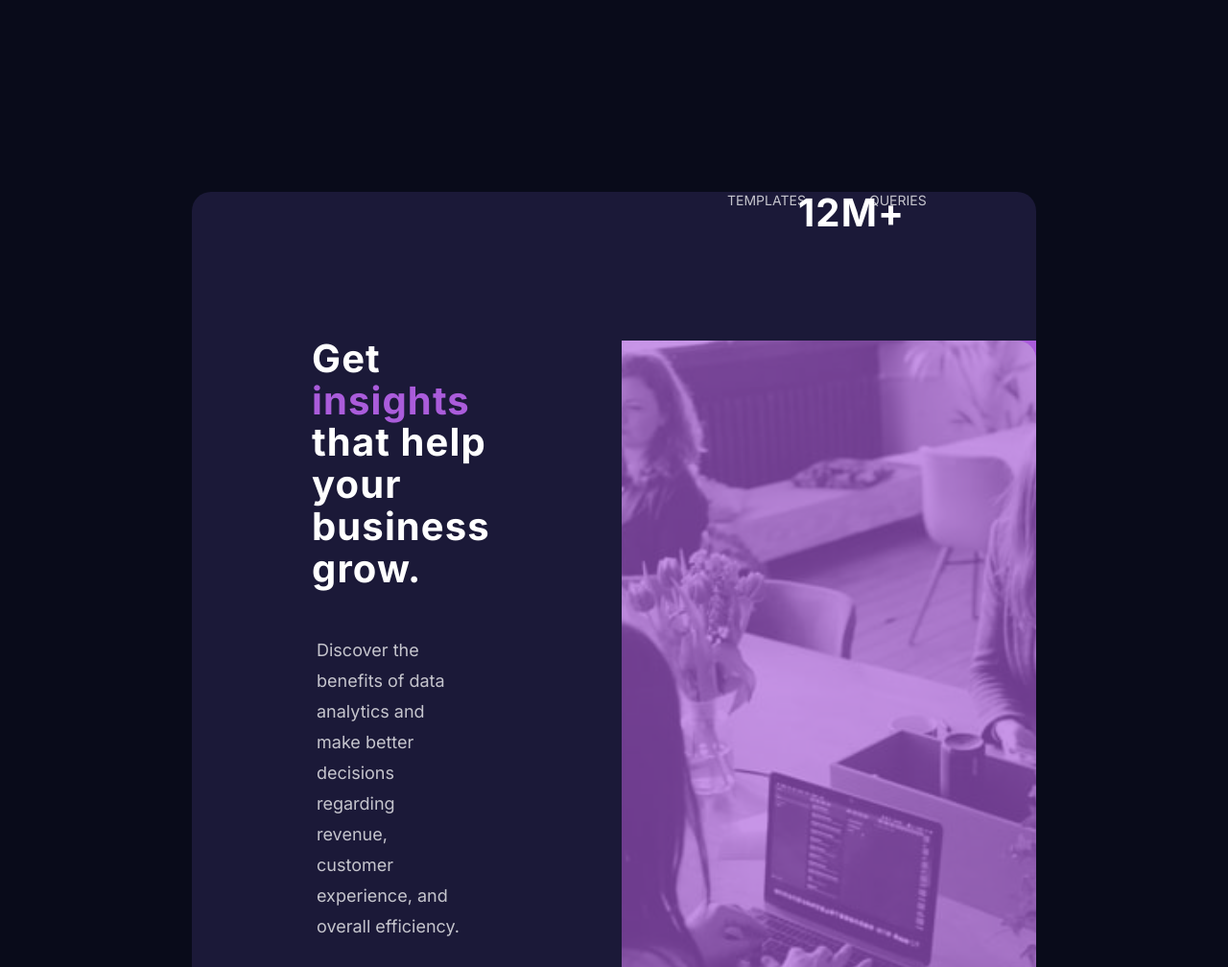
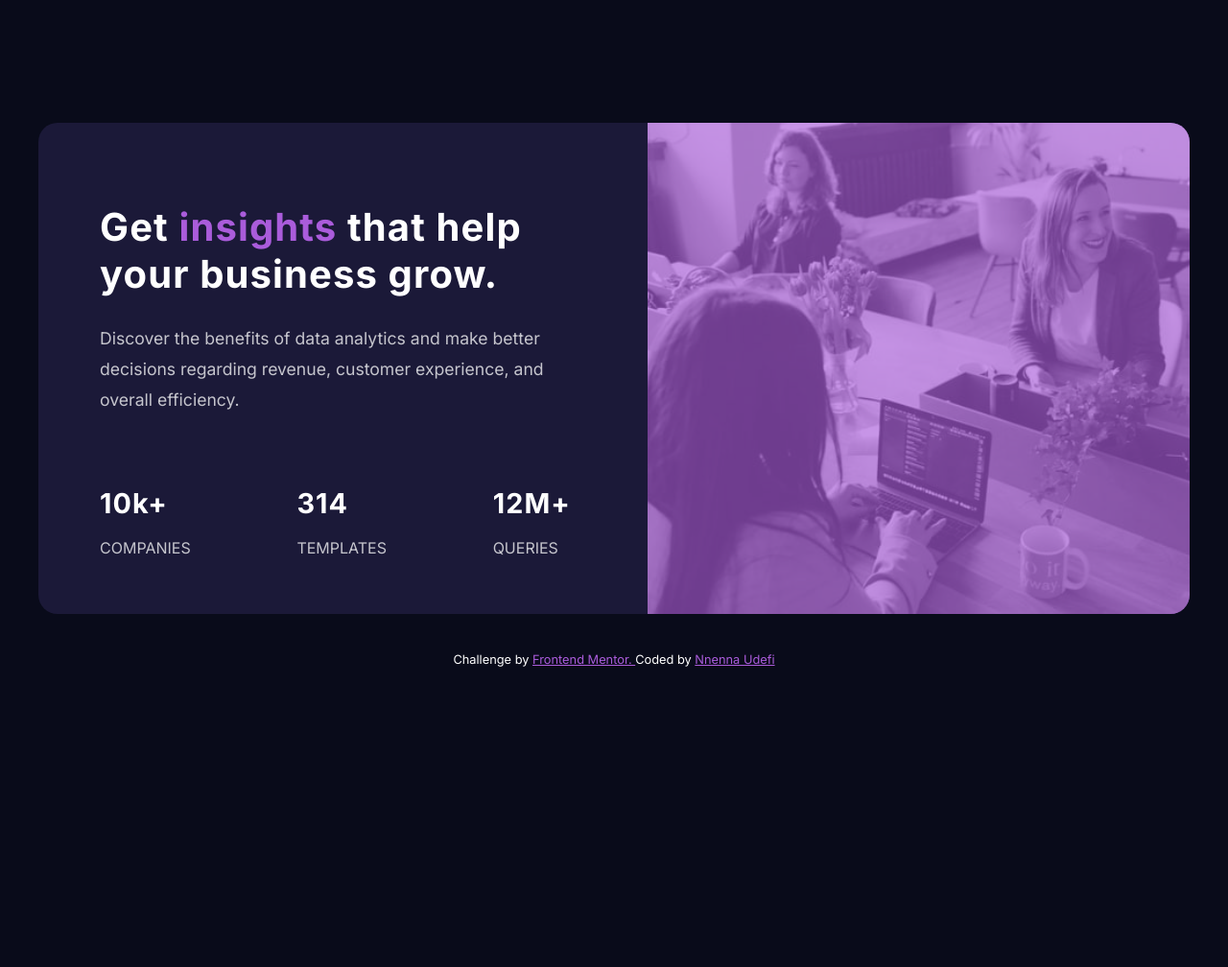
Before and after one commit to Nnenna-udefi/stats-preview-card, a plain HTML site: page index.html in a window 1280 px wide. Shown: the top 1008 px of the page at 96% size. After the commit the page ends 863 px from the top, so only its background shows below. Drawn offline with Linux system fonts and the light colour scheme; a web font is replaced by a local one.

Commit message:
desktop changes

```diff
--- a/index.html
+++ b/index.html
@@ -10,35 +10,39 @@
     <link rel="stylesheet" href="https://fonts.google.com/specimen/Lexend+Deca">
 </head>
 <body>
+<main>
+<div class="card">
+    <div class="header">
+        <img src="images/image-header-desktop.jpg" alt="header" >
+    </div>
 
-    <div class="card">
-        <header><img src="images/image-header-desktop.jpg" alt="header"></header>
-        <div class="content">
-     <div class="main-body">
-     <div>
+<div class="content">
+     <div class="card-title">
         <h1 class=>Get <span class="violet">insights</span> that help your business grow.</h1>
         <p class="real"> Discover the benefits of data analytics and make better decisions regarding revenue, customer experience, and overall efficiency.</p>
     </div>
-    </div>
 
-        <div class="company">
-            <div class="first"><h1>10k+</h1>
+    <div class="company">
+            <div><h1>10k+</h1>
                 <p class="para">companies</p>
             </div>
-
-            <h1>314</h1>
-            <p class="para">templates</p>
+            <div>
+                <h1>314</h1>
+                <p class="para">templates</p>
+            </div>
+            <div>
             <h1>12M+</h1>
             <p class="para">queries</p>
-        </div>
+            </div>
     </div>
+</div>
+
        <div class="head"><img src="images/image-header-desktop.jpg" alt="header"></div>
-
 
 </div>
 <footer>
     Challenge by <a href="https://www.frontendmentor.io/?ref=challenge" target="_blank">Frontend Mentor. </a> Coded by <a href="https://github.com/Nnenna-udefi">Nnenna Udefi</a>
 </footer>
-
+</main>
 </body>
 </html>
--- a/styles.css
+++ b/styles.css
@@ -3,58 +3,50 @@
 body{
    background-color:hsl(233, 47%, 7%);
    margin: auto;
-   padding-top: 100px;
-    padding-bottom: 100px;
-    padding-right: 60px;
-    padding-left: 60px;
-    font-family: 'Inter', 'Lexend Deca';
-
-
+   padding: 8rem 2rem;
+   display: flex;
+   justify-content: center;
+   font-size: .95rem;
+   font-family: 'Inter', 'Lexend Deca';
 }
 .card{
     background-color: hsl(244, 38%, 16%);
     border-radius: 20px;
-
 }
-
-
-header{
+.header{
     background-color: hsl(277, 64%, 61%);
+    border-top-left-radius: 20px;
+    border-top-right-radius: 20px;
 }
-img{
+.header img{
     display: block;
     width: 100%;
     height: 100%;
     opacity: 0.35;
     border-top-left-radius: 20px;
     border-top-right-radius: 20px;
-
+}
+img{
+    max-width: 100%;
 }
 .head{
     display:none;
 }
 
 .company{
-    padding: 10px;
+    padding: 0.7rem;
     text-align: center;
 }
-.main-body{
-    padding: 25px;
+.card-title{
+    padding: 1.6rem;
     text-align: center;
 
 }
 .real{
     color: hsla(0, 0%, 100%, 0.75);
-    font-size: 15px;
-    padding:20px;
     line-height: 2rem;
 }
 
-.main{
-
-    font-size: 45px;
-
-}
 h1{
     color:hsl(0, 0%, 100%);
 }
@@ -65,78 +57,71 @@ h1{
 .para{
     color: hsla(0, 0%, 100%, 0.75);
     text-transform: uppercase;
-    font-size: 12px;
+    font-size: 0.7rem;
 
 }
 footer{
-    padding:40px;
+    padding:2.5rem;
     color:white;
     text-align: center;
-    font-size: 13px;
+    font-size: 0.8rem;
+}
+a{
+    color: hsl(277, 64%, 61%);
 }
 
 @media screen and (min-width: 700px) {
-body{
-    padding:200px;
-    margin:auto;
-}
-
-
 .card{
     background-color: hsl(244, 38%, 16%);
     border-radius: 20px;
-    column-count: 2;
-
-
+    display: flex;
+    justify-content: space-between;
+    max-width: 1200px;
 }
-.main-body{
-
+.card-title{
     text-align: left;
-
+    padding: 1.6rem 0;
 }
 .content{
-    padding:100px;
+    padding: 2rem 4rem;
 }
 .company{
-    flex-direction: column;
-    column-count: 3;
-    column-gap: 10px;
+    display: flex;
+    justify-content: space-between;
     text-align: left;
-    padding-top:250px;
-
+    padding: 0.7rem 1rem 0.7rem 0;
+}
+.company h1{
+    font-size: 1.8rem;
 }
 h1{
     color:hsl(0, 0%, 100%);
-    font-size:40px;
+    font-size:2.5rem;
     letter-spacing: .07rem;
-    line-height: 2.74rem;
 }
-header{
+.header{
     display: none;
 }
 .head{
     background-color: hsl(277, 64%, 61%);
     display: block;
-    height: 100vh;
-
+    width: 100%;
+    border-top-right-radius: 20px;
+    border-bottom-right-radius: 20px;
 }
-img{
+.head img{
     display: block;
     object-fit: cover;
     opacity: 0.35;
-    border-top-left-radius: 0px;
+    width: 100%;
+    height: 100%;
     border-top-right-radius: 20px;
     border-bottom-right-radius: 20px;
 }
-.first{
-    margin-top:-25px;
-}
+
 .real{
     color: hsla(0, 0%, 100%, 0.75);
-    font-size: 18px;
-    line-height: 2rem;
-    margin-left: -15px;;
-
+    font-size: 1.1rem;
 }
 
 .violet{
@@ -146,8 +131,7 @@ img{
 .para{
     color: hsla(0, 0%, 100%, 0.75);
     text-transform: uppercase;
-    margin-top: -10px;
-    font-size: 14px;
+    font-size: 1rem;
 }
 
 }
```
